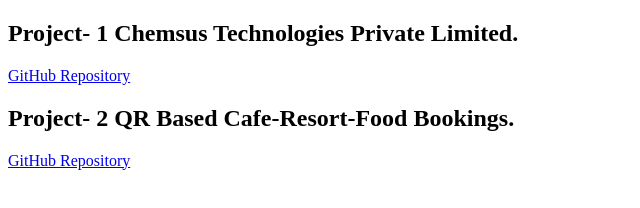
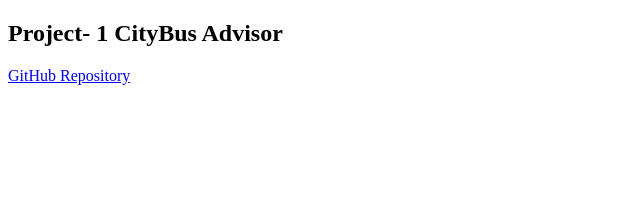
Before and after one commit to aikaryashala/projects-JonnadaRaju, a plain HTML site: page index.html in a window 1280 px wide. Shown: the whole page, without its empty margins (0-640 px from the left). Drawn offline with Linux system fonts and the light colour scheme.

Commit message:
Changed projects

```diff
--- a/index.html
+++ b/index.html
@@ -1,10 +1,7 @@
 <!DOCTYPE html>
 <html>
 <body>
-<h2> Project- 1 Chemsus Technologies Private Limited. </h2>
-<a href="https://github.com/sandeepbangaru17/ChemSus" >GitHub Repository</a>
-<h2> Project- 2 QR Based Cafe-Resort-Food Bookings. </h2>
-<a href="https://github.com/sandeepbangaru17/qr-resto-resort" >GitHub Repository</a>
-
+<h2> Project- 1 CityBus Advisor </h2>
+<a href="https://github.com/JonnadaRaju/CityBus-Advisor" >GitHub Repository</a>
 </body>
 </html>
```
